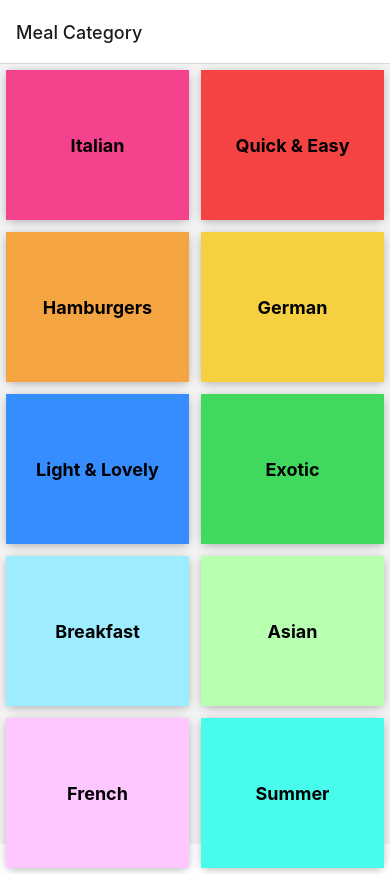
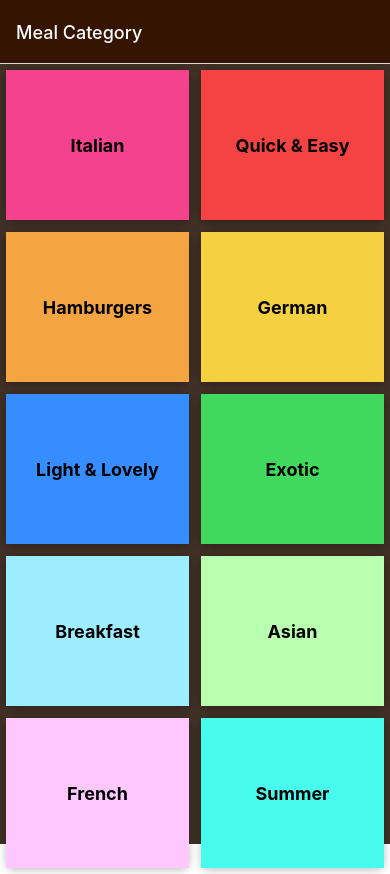
Before and after one commit to ys-333/react-native-recipes, a React Native app: screen / in a window 390 px wide. Built offline with nearby package versions, Linux system fonts and the light colour scheme.

Commit message:
configuring default navigation header

```diff
--- a/App.js
+++ b/App.js
@@ -13,21 +13,35 @@ export default function App() {
     <View style={styles.container}>
       <StatusBar style="dark" />
       <NavigationContainer>
-        <Stack.Navigator>
+        <Stack.Navigator
+          screenOptions={{
+            headerStyle: { backgroundColor: '#351401' },
+            headerTintColor: 'white',
+            contentStyle: {
+              backgroundColor: '#3f2f25',
+            },
+          }}
+        >
           <Stack.Screen
             name="MealCategories"
             component={CategoriesScreen}
-            options={{ title: 'Meal Category' }}
+            options={{
+              title: 'Meal Category',
+            }}
           />
           <Stack.Screen
             name="MealsOverview"
             component={MealsOverviewScreen}
-            options={{ title: 'Meals Overview' }}
+            options={{
+              title: 'Meals Overview',
+            }}
           />
           <Stack.Screen
             name="IngredientScreen"
             component={IngredientScreen}
-            options={{ title: 'Ingredient And Steps' }}
+            options={{
+              title: 'Ingredient And Steps',
+            }}
           />
         </Stack.Navigator>
       </NavigationContainer>
```
